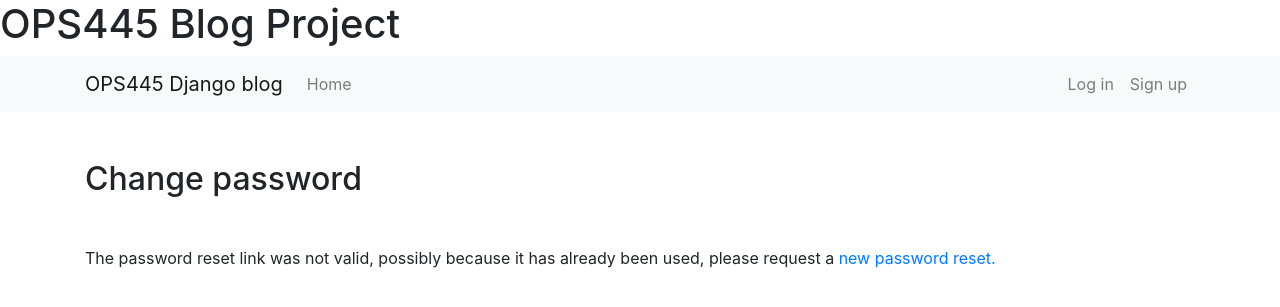
After one commit to agong324/OPS445-Project, a Django app: page /users/reset/1/1/ in a window 1280 px wide. The commit adds this page. Shown: the top 307 px of the page. Run offline with Django 5.2, Linux system fonts and the light colour scheme; some libraries are stand-ins or nearby versions.

Commit message:
added password reset pages and email

```diff
--- a/opsblog/settings.py
+++ b/opsblog/settings.py
@@ -133,3 +133,5 @@
 # https://docs.djangoproject.com/en/5.0/ref/settings/#default-auto-field
 
 DEFAULT_AUTO_FIELD = 'django.db.models.BigAutoField'
+
+EMAIL_BACKEND = 'django.core.mail.backends.console.EmailBackend'
--- /dev/null
+++ b/templates/users/password_reset_confirm.html
@@ -0,0 +1,44 @@
+<!-- templates/users/password_reset_confirm.html -->
+{% extends 'base.html' %}
+
+{% block head_title %}New password{% endblock head_title %}
+
+{% block content %}
+<div class="container">
+  <div class="row">
+    <div class="col-12">
+      <h2 class=" my-5">Change password</h2>
+      {% if validlink %}
+      <div class="row">
+        <form class="col-4" method="post">
+          {% csrf_token %}
+          <div class="form-group">
+            {{ form.new_password1.label_tag }}
+            <input type="password" class="form-control {% if form.new_password1.errors %}is-invalid{% endif %}"
+              id="id_new_password1" name="new_password1" value='{{ form.new_password1.value|default:"" }}'>
+            {% if form.new_password1.errors %}
+            <div class="invalid-feedback">{{ form.new_password1.errors }}</div>
+            {% endif %}
+          </div>
+
+          <div class="form-group">
+            {{ form.new_password2.label_tag }}
+            <input type="password" class="form-control {% if form.new_password2.errors %}is-invalid{% endif %}"
+              id="id_new_password2" name="new_password2" value='{{ form.new_password2.value|default:"" }}'>
+            {% if form.new_password2.errors %}
+            <div class="invalid-feedback">{{ form.new_password2.errors }}</div>
+            {% endif %}
+          </div>
+          <button type="submit" class="btn btn-primary">Change password</button>
+        </form>
+      </div>
+      {% else %}
+      <p>
+        The password reset link was not valid, possibly because it has already been used,
+        please request a <a href="{% url 'users:password_reset' %}">new password reset.</a>
+      </p>
+      {% endif %}
+    </div>
+  </div>
+</div>
+{% endblock content %}
--- /dev/null
+++ b/templates/users/password_reset_subject.txt
@@ -0,0 +1 @@
+OPS445 Blog Project Account Password Reset
--- a/users/urls.py
+++ b/users/urls.py
@@ -1,8 +1,35 @@
 from django.urls import path
 from .views import signup, log_in, log_out
+from django.contrib.auth.views import (
+    PasswordResetView,
+    PasswordResetDoneView,
+    PasswordResetConfirmView,
+    PasswordResetCompleteView
+)
+
 
 urlpatterns = [
         path('signup/', signup, name='signup'),
         path('login/', log_in, name='login'),
         path('logout/', log_out, name='logout'),
+ 	path('password_reset/', PasswordResetView.as_view(
+        	template_name='users/password_reset.html',
+        	email_template_name='users/password_reset_email.html',
+        	subject_template_name='users/password_reset_subject.txt',
+        	success_url='/users/password_reset/done/'),
+        	name='password_reset'
+    	),
+    	path('password_reset/done/', PasswordResetDoneView.as_view(
+        	template_name='users/password_reset_done.html'),
+        	name='password_reset_done'
+    	),
+    	path('reset/<uidb64>/<token>/', PasswordResetConfirmView.as_view(
+        	template_name='users/password_reset_confirm.html',
+        	success_url='/users/reset/done/'),
+        	name='password_reset_confirm'
+    	),
+    	path('reset/done/', PasswordResetCompleteView.as_view(
+        	template_name='users/password_reset_complete.html'),
+        	name='password_reset_complete'
+    	),
 ]
```
Also changed, not shown: templates/users/login.html (+11 -0 lines), templates/users/password_reset.html (added, +22 -0 lines), templates/users/password_reset_complete.html (added, +18 -0 lines), templates/users/password_reset_done.html (added, +21 -0 lines), templates/users/password_reset_email.html (added, +14 -0 lines).
